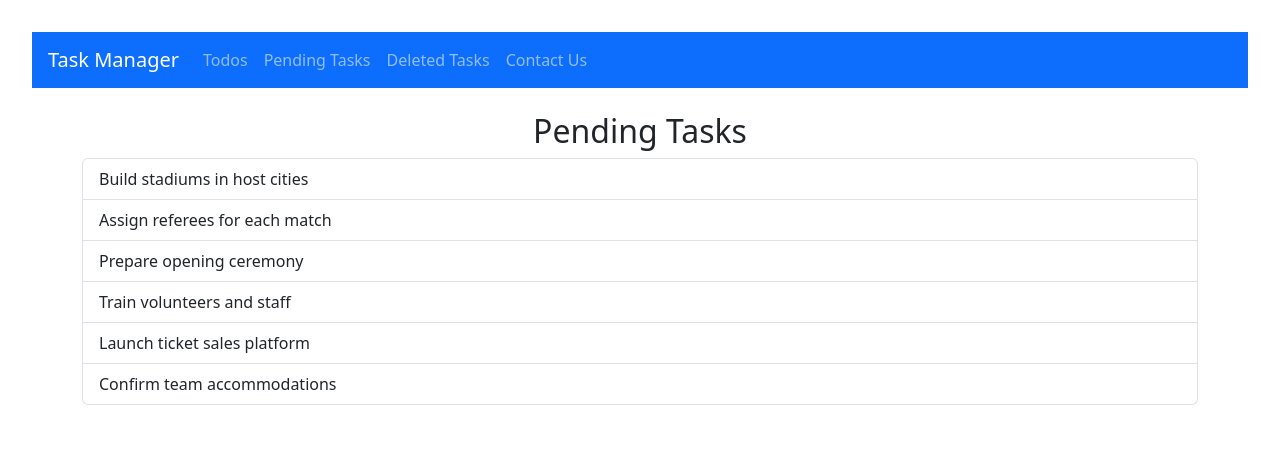
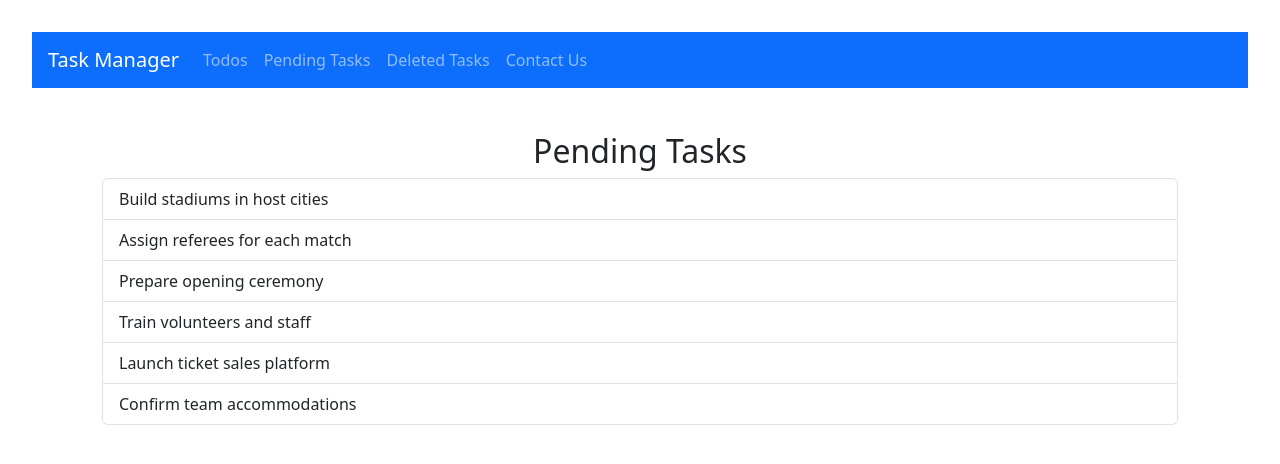
Before and after one commit to mugabebertrand/React-Project003, a React (Vite) app: page /pending-task in a window 1280 px wide. Shown: the top 464 px of the page. Built offline with nearby package versions, Linux system fonts and the light colour scheme.

Commit message:
Update Tod, Pending, css, scroll, and deletede task files

```diff
--- a/src/DeletedTask.jsx
+++ b/src/DeletedTask.jsx
@@ -12,7 +12,7 @@ function DeletedTask({ todos, setTodos }) {
   };
 
   return (
-    <div>
+    <div className='container-fluid full-width-container'>
       <h2>Deleted Tasks</h2>
       {deletedTasks.length === 0 ? (
         <p>No deleted tasks</p>
--- a/src/PendingTask.jsx
+++ b/src/PendingTask.jsx
@@ -14,7 +14,7 @@ function PendingTask({ todos, setTodos }) {
   };
 
   return (
-    <div>
+    <div className='container-fluid full-width-container'>
       <h2>Pending Tasks</h2>
       {pendingTasks.length === 0 ? (
         <p>No pending tasks</p>
```
Also changed, not shown: src/ScrollToTop.jsx (line endings or trailing spaces), src/Todos.jsx (line endings or trailing spaces), src/style.css (line endings or trailing spaces).
